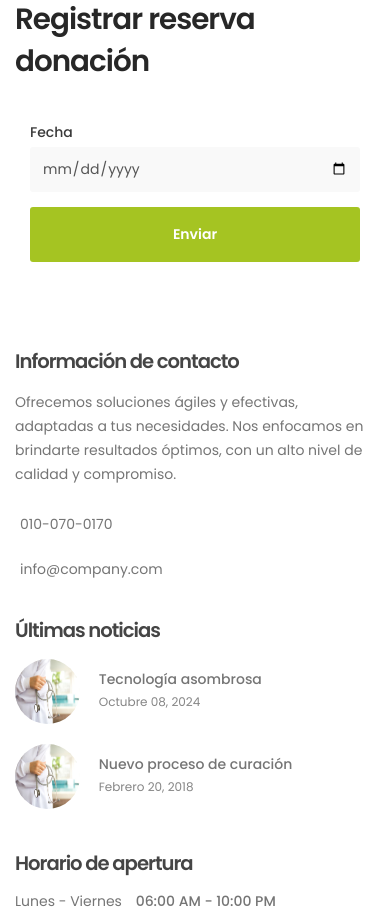
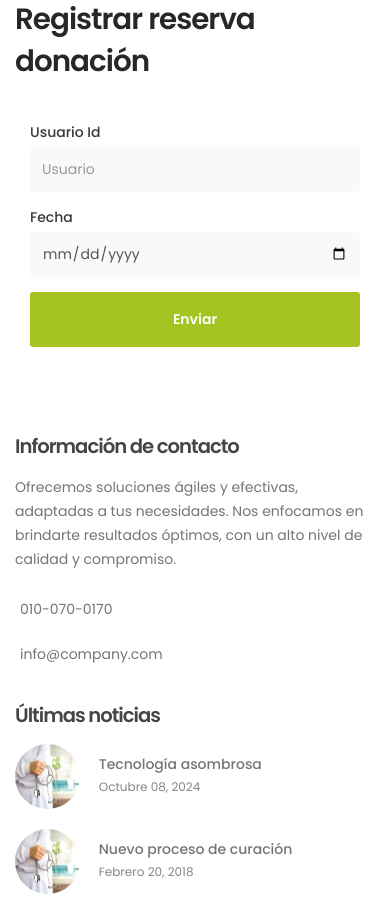
Before and after one commit to JulianN2707/BloodDonation_Version2, an Angular app in the folder BloodDonationUI/blood-donation/: page / in a window 390 px wide. Shown: the part 7261-8180 px from the top of the page. Built offline with nearby package versions, Linux system fonts and the light colour scheme; some icons are missing.

Commit message:
feat: Ajuste formulario reserva de donacion

```diff
--- a/BloodDonationUI/blood-donation/src/app/components/donations/donations.component.html
+++ b/BloodDonationUI/blood-donation/src/app/components/donations/donations.component.html
@@ -376,11 +376,17 @@
                     </div>
 
                     <div class="wow fadeInUp" data-wow-delay="0.8s">
+                        <div class="wow fadeInUp" data-wow-delay="0.8s">
+                         <div class="col-md-12 col-sm-12">
+                              <label for="usuarioId">Usuario Id</label>
+                              <input type="text" class="form-control" formControlName="usuarioId" [min]="minDate" placeholder="Usuario">
+                          </div>
                         <div class="col-md-12 col-sm-12">
                             <label for="fechaReserva">Fecha</label>
                             <input type="date" class="form-control" formControlName="fechaReserva" [min]="minDate" placeholder="Fecha Donación">
                             <button type="submit" class="form-control" id="cf-submit" name="submit">Enviar</button>
                         </div>
+                    </div>
                     </div>
                 </form>
             </div>
--- a/BloodDonationUI/blood-donation/src/app/components/donations/donations.component.ts
+++ b/BloodDonationUI/blood-donation/src/app/components/donations/donations.component.ts
@@ -38,7 +38,8 @@ export class DonationsComponent implements OnInit {
 
   inicializarFormularioReserva(): FormGroup{
     return this.fb.group({
-      fechaReserva: ['', Validators.required]
+      fechaReserva: ['', Validators.required],
+      usuarioId : ['', Validators.required]
     });
   }
 
@@ -54,7 +55,7 @@ export class DonationsComponent implements OnInit {
   submitReserva(): void {
     if (this.formularioReserva.valid) {
       const requestReservaDonacion = {
-        personaId : "3EB55A17-2AFD-49CC-9D75-08DCE14DE84F",
+        personaId : this.formularioReserva.get('usuarioId')?.value,
         fechaDonacion : this.formularioReserva.get('fechaReserva')?.value
       }
       console.log(requestReservaDonacion);
```
